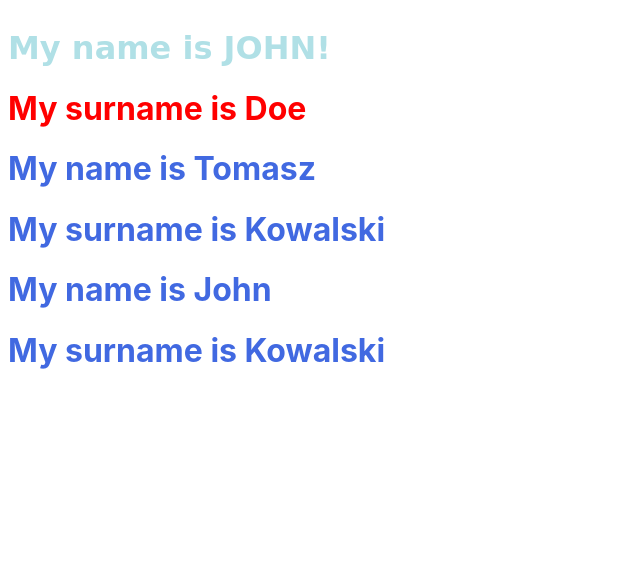
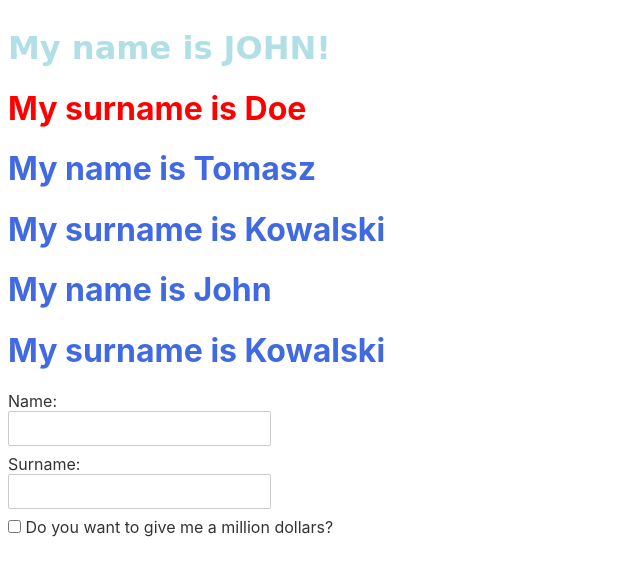
Before and after one commit to Annie-Huang/my-svelte-project, a Svelte app: page / in a window 1280 px wide. Shown: the top 576 px of the page, without its empty margins (0-640 px from the left). Built offline with nearby package versions, Linux system fonts and the light colour scheme.

Commit message:
Use Svelte 3 transitions to gracefully show and hide DOM elements

```diff
--- a/src/App.svelte
+++ b/src/App.svelte
@@ -2,8 +2,12 @@
     import Surname from "./Surname.svelte";
     import UserInfo from "./UserInfo.svelte";
 
+    import { slide, fade, blur } from "svelte/transition";
+
 	// export let name;
 	let name = "John";
+
+	let displayInfoMessage = false;
 </script>
 
 <style>
@@ -18,3 +22,24 @@
 
 <UserInfo name={'Tomasz'} surname={'Kowalski'} />
 <UserInfo surname={'Kowalski'} />
+
+<form>
+    <div class="name-field">
+        <label for="name">Name:</label>
+        <input type="text" name="name" />
+    </div>
+    <div class="surname-field">
+        <label for="surname">Surname:</label>
+        <input type="text" name="surname" />
+    </div>
+    <label>
+        <input type="checkbox" bind:checked={displayInfoMessage} />
+        Do you want to give me a million dollars?
+    </label>
+</form>
+
+{#if displayInfoMessage}
+    <h1 transition:slide={{ duration: 5000, delay: 2000 }}>Thank you1!</h1>
+    <h1 transition:fade={{ delay: 250, duration: 300 }}>Thank you2!</h1>
+    <h1 transition:blur>Thank you3!</h1>
+{/if}
```
Also changed, not shown: Note.txt.
